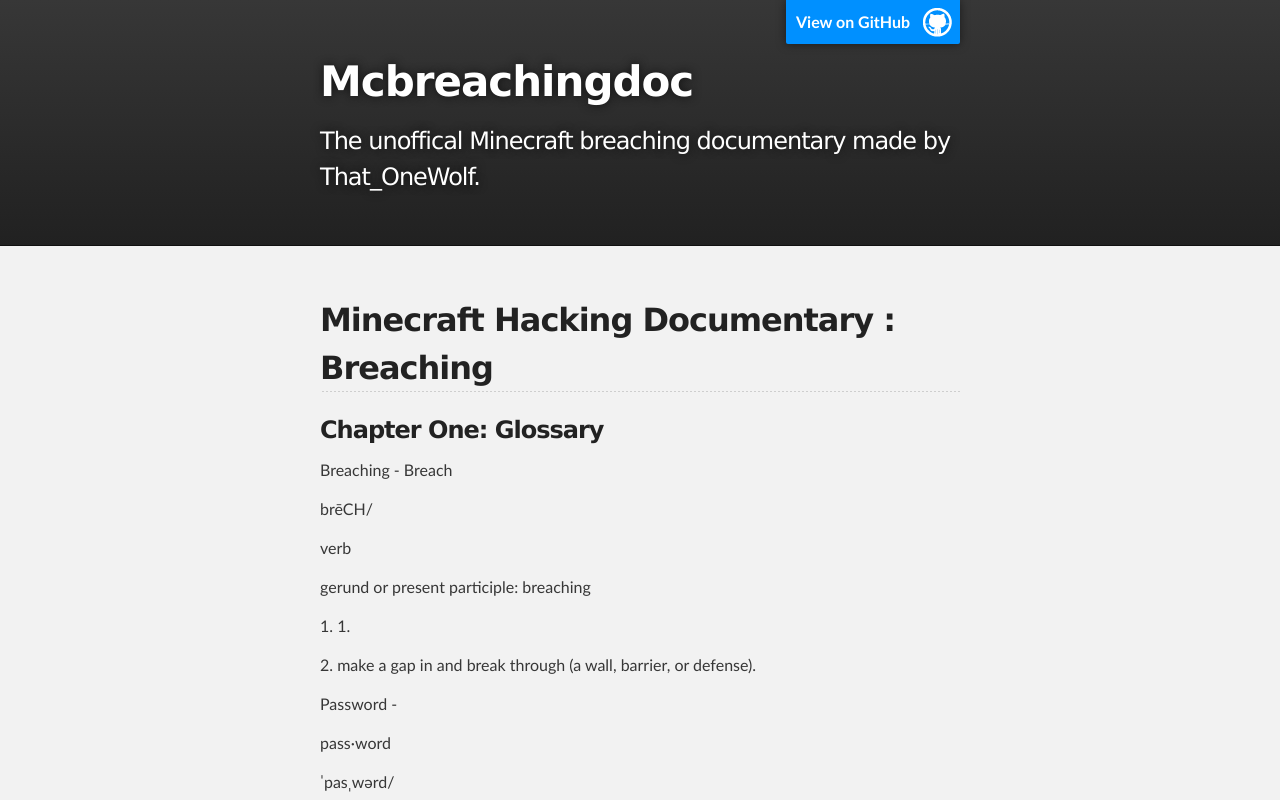
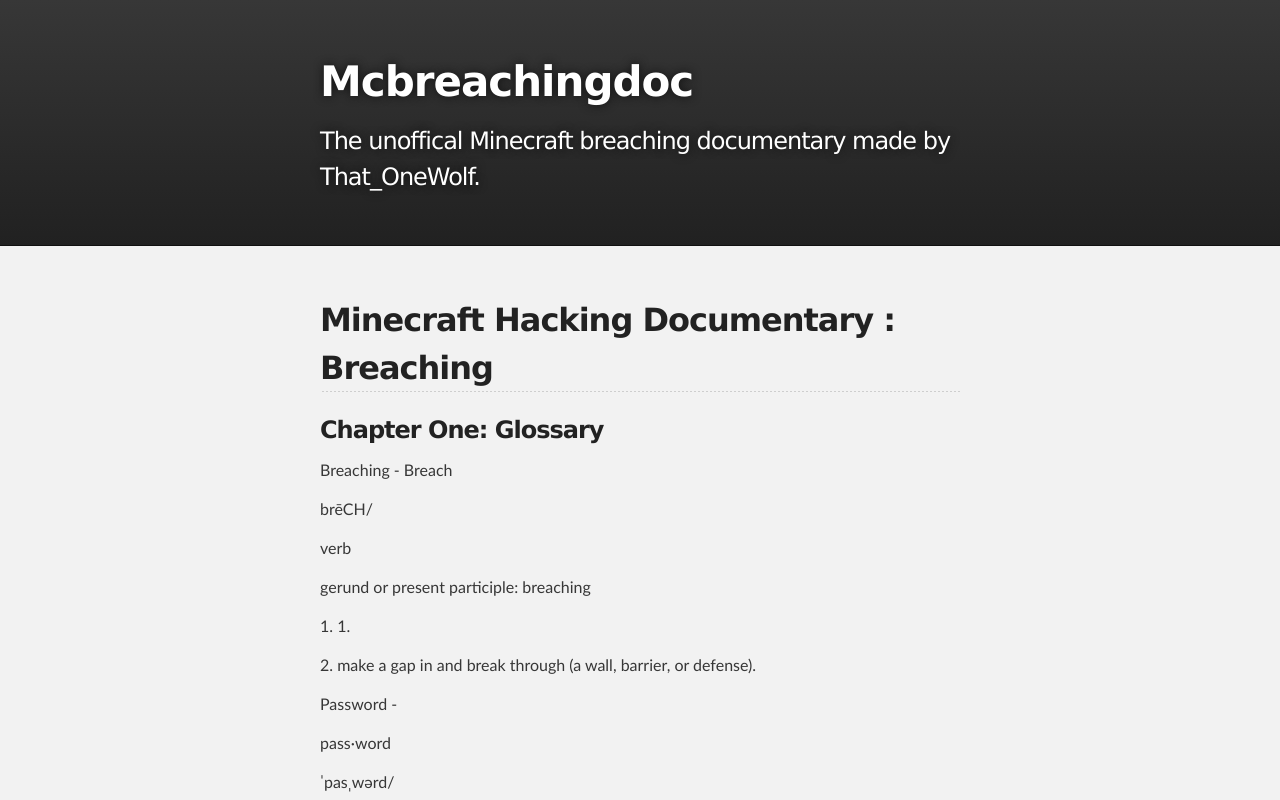
Before and after one commit to wolfcraftdocs/mcbreachingdoc, a plain HTML site: page index.html in a window 1280 px wide. Shown: the top 800 px of the page. Drawn offline with Linux system fonts and the light colour scheme.

Commit message:
Update index.html

```diff
--- a/index.html
+++ b/index.html
@@ -16,7 +16,7 @@
     <!-- HEADER -->
     <div id="header_wrap" class="outer">
         <header class="inner">
-          <a id="forkme_banner" href="https://github.com/wolfcraftdocs/mcbreachingdoc">View on GitHub</a>
+
 
           <h1 id="project_title">Mcbreachingdoc</h1>
           <h2 id="project_tagline">The unoffical Minecraft breaching documentary made by That_OneWolf.</h2>
```
